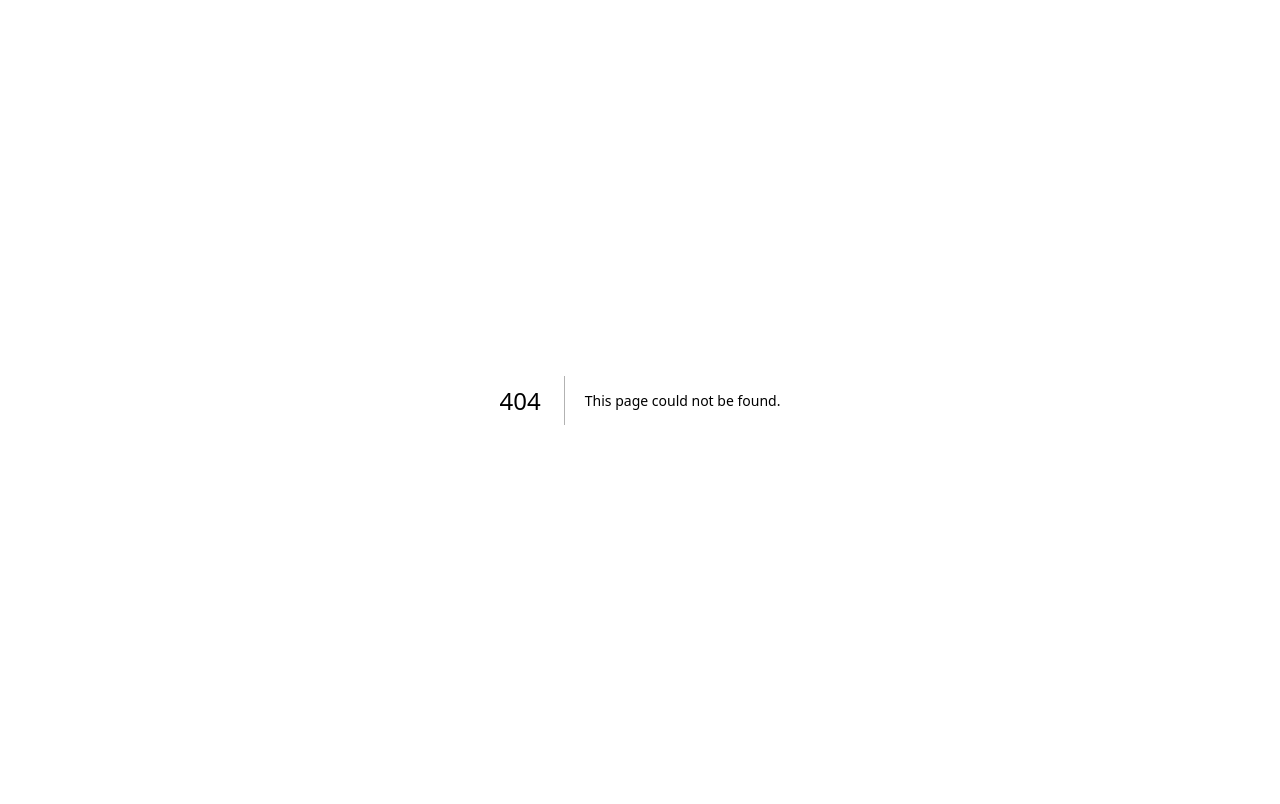
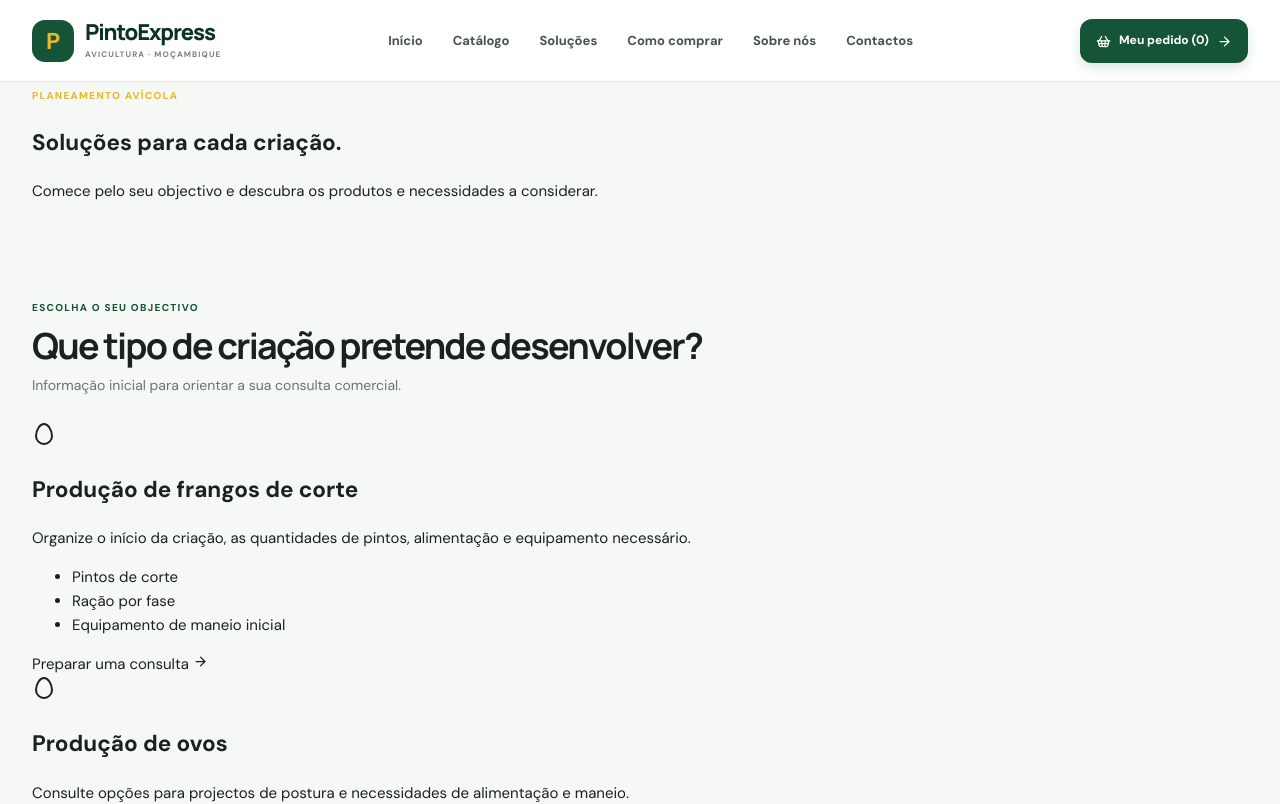
Before and after one commit to alinvestcomercial/pintoexpress, a Next.js app: page /solucoes in a window 1280 px wide. Before the commit this address had no page. Shown: the top 804 px of the page. Built offline with nearby package versions, Linux system fonts and the light colour scheme.

Commit message:
Add page.tsx information page

```diff
--- /dev/null
+++ b/app/solucoes/page.tsx
@@ -0,0 +1,3 @@
+import Link from "next/link";import {ArrowRight,Egg,Wheat,HeartPulse,Truck,ClipboardList} from "lucide-react";import {SiteFrame} from "../components/SiteChrome";
+const groups=[{icon:Egg,title:"Produção de frangos de corte",text:"Organize o início da criação, as quantidades de pintos, alimentação e equipamento necessário.",items:["Pintos de corte","Ração por fase","Equipamento de maneio inicial"]},{icon:Egg,title:"Produção de ovos",text:"Consulte opções para projectos de postura e necessidades de alimentação e maneio.",items:["Pintos de poedeira","Nutrição para postura","Equipamentos de alimentação"]},{icon:HeartPulse,title:"Criação de aves rústicas",text:"Conheça opções de aves e soluções para sistemas de criação diversificados.",items:["Pintos SASSO","Alimentação","Apoio na escolha"]},{icon:ClipboardList,title:"Dimensionar a sua criação",text:"Indique a dimensão aproximada do projecto. A equipa poderá orientar a composição de uma consulta.",items:["Até 100 aves","100 a 500 aves","Mais de 500 aves"]}];
+export default function Solucoes(){return <SiteFrame><section className="page-hero"><div className="container"><span className="eyebrow light">PLANEAMENTO AVÍCOLA</span><h1>Soluções para cada criação.</h1><p>Comece pelo seu objectivo e descubra os produtos e necessidades a considerar.</p></div></section><section className="container section page-content"><div className="section-heading"><div><span className="eyebrow">Escolha o seu objectivo</span><h2>Que tipo de criação pretende desenvolver?</h2><p>Informação inicial para orientar a sua consulta comercial.</p></div></div><div className="solution-cards">{groups.map(({icon:Icon,title,text,items})=><article className="solution-card" key={title}><span className="solution-card-icon"><Icon size={24}/></span><h2>{title}</h2><p>{text}</p><ul>{items.map(x=><li key={x}>{x}</li>)}</ul><Link href="/pedido">Preparar uma consulta <ArrowRight size={15}/></Link></article>)}</div><div className="contact-panel solution-cta"><div><span className="eyebrow light">PRECISA DE ORIENTAÇÃO?</span><h2>Vamos organizar as necessidades do seu projecto.</h2><p>Partilhe a dimensão e o objectivo da criação. A equipa confirma opções, disponibilidade e condições.</p></div><Link className="primary-btn" href="/contactos">Falar com a equipa <ArrowRight size={16}/></Link></div></section></SiteFrame>}
```
